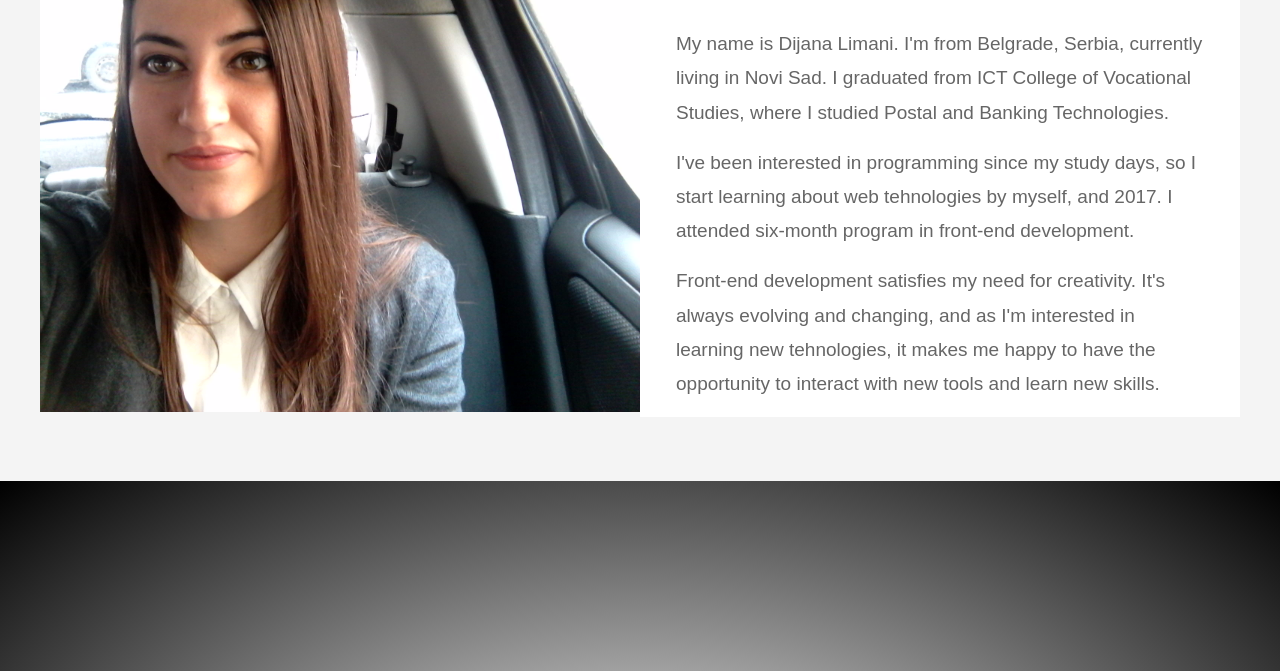
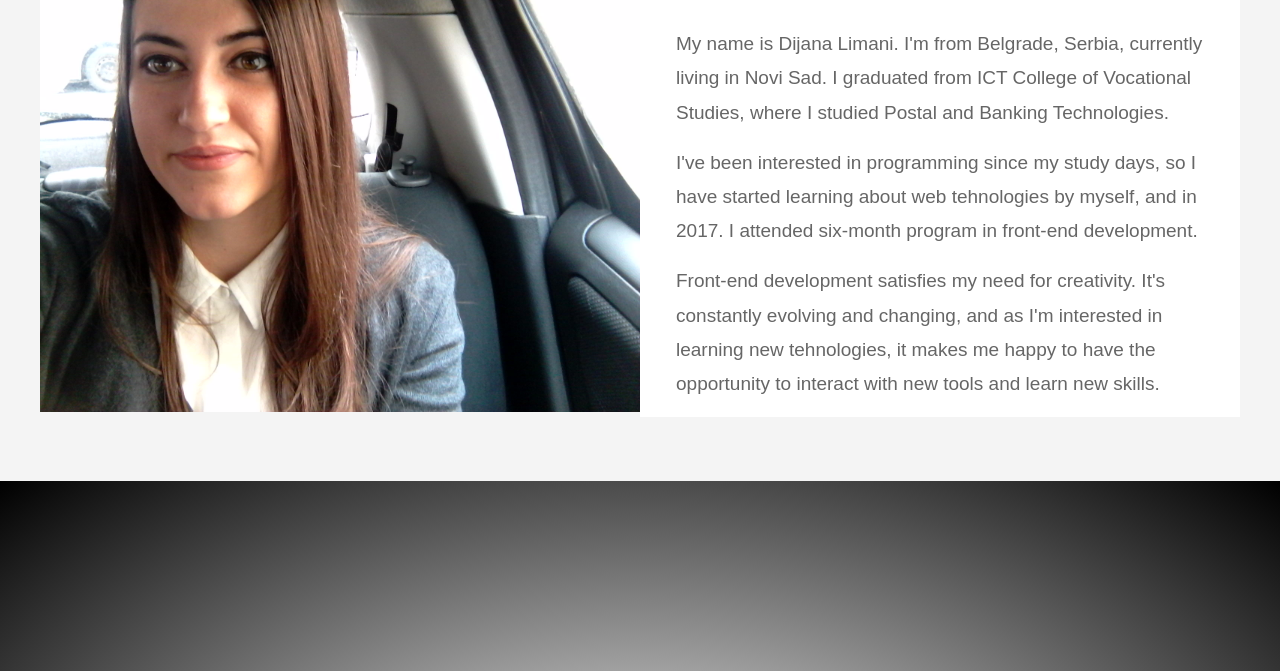
Before and after one commit to dijanal/dijanal.github.io, a plain HTML site: page index.html in a window 1280 px wide. Shown: the part 1052-1723 px from the top of the page. Drawn offline with Linux system fonts and the light colour scheme; a script that the page names is missing.

Commit message:
Edit aboute me

```diff
--- a/index.html
+++ b/index.html
@@ -82,10 +82,10 @@
                                     My name is Dijana Limani. I'm from Belgrade, Serbia, currently living in Novi Sad. I graduated from ICT College of Vocational Studies, where I studied Postal and Banking Technologies.
                                 </p>
                                 <p class="tm-news-text">
-                                    I've been interested in programming since my study days, so I start learning about web tehnologies by myself, and 2017. I attended six-month program in front-end development.
+                                    I've been interested in programming since my study days, so I have started learning about web tehnologies by myself, and in 2017. I attended six-month program in front-end development.
                                 </p>
                                 <p class="tm-news-text">
-                                    Front-end development satisfies my need for creativity. It's always evolving and changing, and as I'm interested in learning new tehnologies, it makes me happy to have the opportunity to interact with new tools and learn new skills.
+                                    Front-end development satisfies my need for creativity. It's constantly evolving and changing, and as I'm interested in learning new tehnologies, it makes me happy to have the opportunity to interact with new tools and learn new skills.
                                 </p>
                             </div>
                         </div>
```
